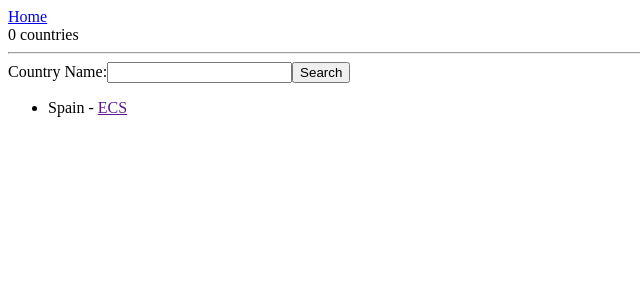
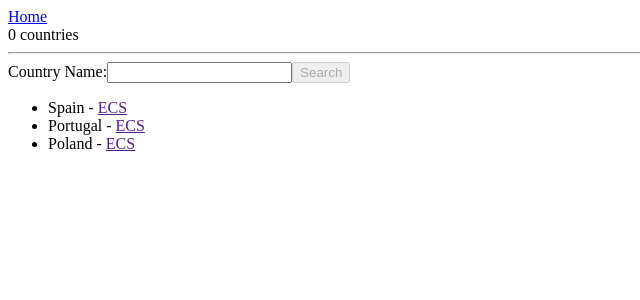
Before and after one commit to AcademiaBinaria/world-bank, an Angular app: page / in a window 1280 px wide. Shown: the top 300 px of the page, without its empty margins (0-640 px from the left). Built offline with nearby package versions, Linux system fonts and the light colour scheme.

Commit message:
filter array

```diff
--- a/src/app/home/country-filter/country-filter.component.html
+++ b/src/app/home/country-filter/country-filter.component.html
@@ -1,6 +1,10 @@
-<form>
+<form [formGroup]="filterForm">
   <label>Country Name:</label>
-  <input type="text">
+  <input type="text"
+         formControlName="countryName">
+  <small *ngIf="showError()">two chars min</small>
   <input type="button"
+         [disabled]="filterForm.invalid"
+         (click)="searchCoutry()"
          value="Search">
 </form>
--- a/src/app/home/country-filter/country-filter.component.ts
+++ b/src/app/home/country-filter/country-filter.component.ts
@@ -1,5 +1,5 @@
-import { Component, OnInit } from '@angular/core';
-import { FormBuilder } from '@angular/forms';
+import { Component, EventEmitter, OnInit, Output } from '@angular/core';
+import { FormBuilder, FormControl, FormGroup, Validators } from '@angular/forms';
 
 @Component({
   selector: 'wb-country-filter',
@@ -7,11 +7,24 @@ import { FormBuilder } from '@angular/forms';
   styleUrls: ['./country-filter.component.css']
 })
 export class CountryFilterComponent implements OnInit {
-  // private formBuilder; // = new FormBuilder();
+  @Output() private search = new EventEmitter<string>();
 
-  constructor(private formBuilder: FormBuilder) {
-    // this.formBuilder = formBuilder;
+  public filterForm: FormGroup;
+
+  constructor(private formBuilder: FormBuilder) {}
+
+  public searchCoutry() {
+    this.search.emit(this.filterForm.value.countryName);
   }
 
-  ngOnInit() {}
+  public showError() {
+    const control = this.filterForm.controls.countryName;
+    return control.invalid && control.touched;
+  }
+
+  public ngOnInit() {
+    this.filterForm = this.formBuilder.group({
+      countryName: new FormControl('', [Validators.required, Validators.minLength(2)])
+    });
+  }
 }
--- a/src/app/home/home.component.html
+++ b/src/app/home/home.component.html
@@ -1,2 +1,2 @@
-<wb-country-filter></wb-country-filter>
+<wb-country-filter (search)="filterCountries($event)"></wb-country-filter>
 <wb-country-list [countries]="countries"></wb-country-list>
--- a/src/app/home/home.component.ts
+++ b/src/app/home/home.component.ts
@@ -7,15 +7,32 @@ import { Country } from '../shared/models/country.interface';
   styleUrls: ['./home.component.css']
 })
 export class HomeComponent implements OnInit {
-  public countries: Country[] = [
+  public countries: Country[];
+  private allCountries: Country[] = [
     {
       name: 'Spain',
       iso2: 'es',
+      region: 'ECS'
+    },
+    {
+      name: 'Portugal',
+      iso2: 'pt',
+      region: 'ECS'
+    },
+    {
+      name: 'Poland',
+      iso2: 'pl',
       region: 'ECS'
     }
   ];
 
   constructor() {}
 
-  ngOnInit() {}
+  public ngOnInit() {
+    this.countries = [...this.allCountries];
+  }
+
+  public filterCountries(countryName: string) {
+    this.countries = this.allCountries.filter(c => c.name.includes(countryName));
+  }
 }
```
